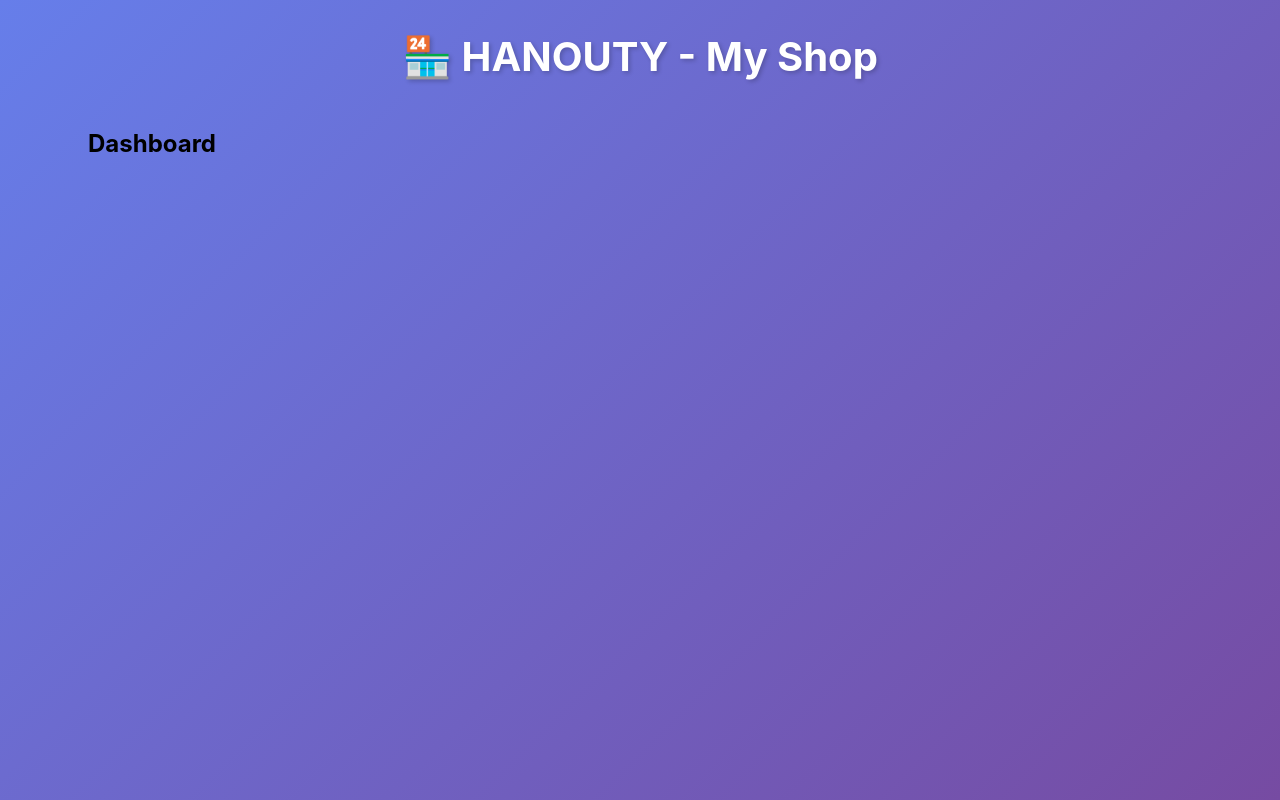
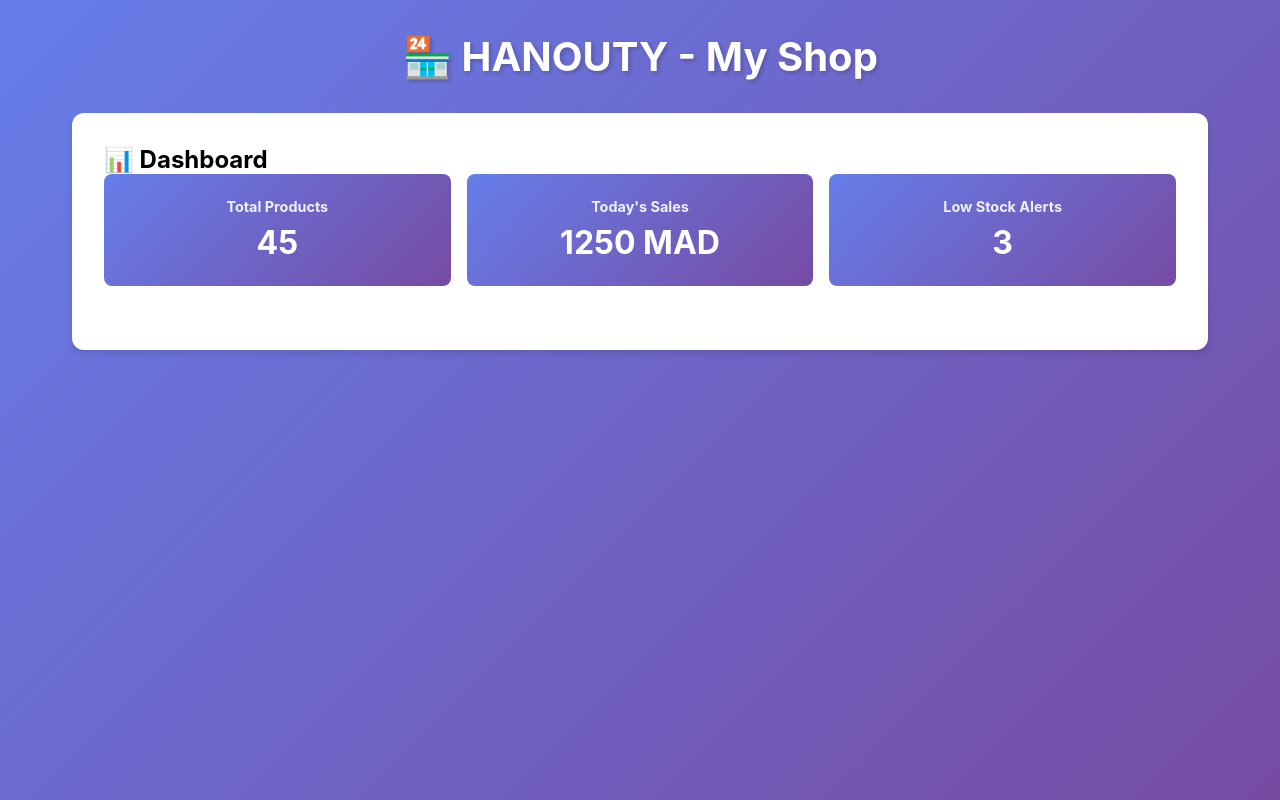
Before and after one commit to abduhra1-tech/hanouty, a React (Vite) app in the folder hanouty/: page / in a window 1280 px wide. Built offline with nearby package versions, Linux system fonts and the light colour scheme.

Commit message:
Add Dashboard page with stats cards

```diff
--- a/hanouty/src/pages/Dashboard.tsx
+++ b/hanouty/src/pages/Dashboard.tsx
@@ -1,3 +1,37 @@
+import { useState, useEffect } from 'react'
+
 export function Dashboard() {
-  return <div className="page"><h2>Dashboard</h2></div>
+  const [stats, setStats] = useState({
+    totalProducts: 0,
+    todaySales: 0,
+    lowStock: 0
+  })
+
+  useEffect(() => {
+    setStats({
+      totalProducts: 45,
+      todaySales: 1250,
+      lowStock: 3
+    })
+  }, [])
+
+  return (
+    <div className="dashboard">
+      <h2>📊 Dashboard</h2>
+      <div className="stats">
+        <div className="stat-card">
+          <h3>Total Products</h3>
+          <p>{stats.totalProducts}</p>
+        </div>
+        <div className="stat-card">
+          <h3>Today's Sales</h3>
+          <p>{stats.todaySales} MAD</p>
+        </div>
+        <div className="stat-card">
+          <h3>Low Stock Alerts</h3>
+          <p>{stats.lowStock}</p>
+        </div>
+      </div>
+    </div>
+  )
 }
```
